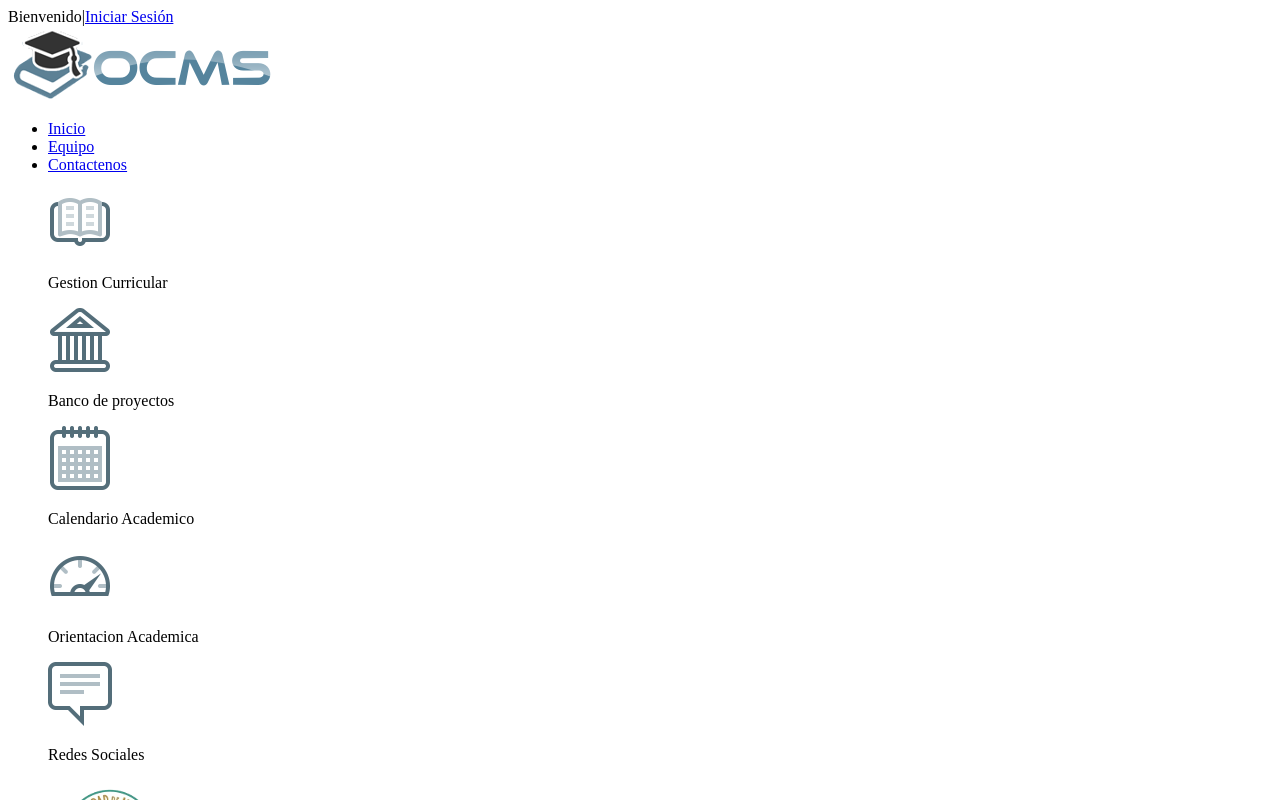
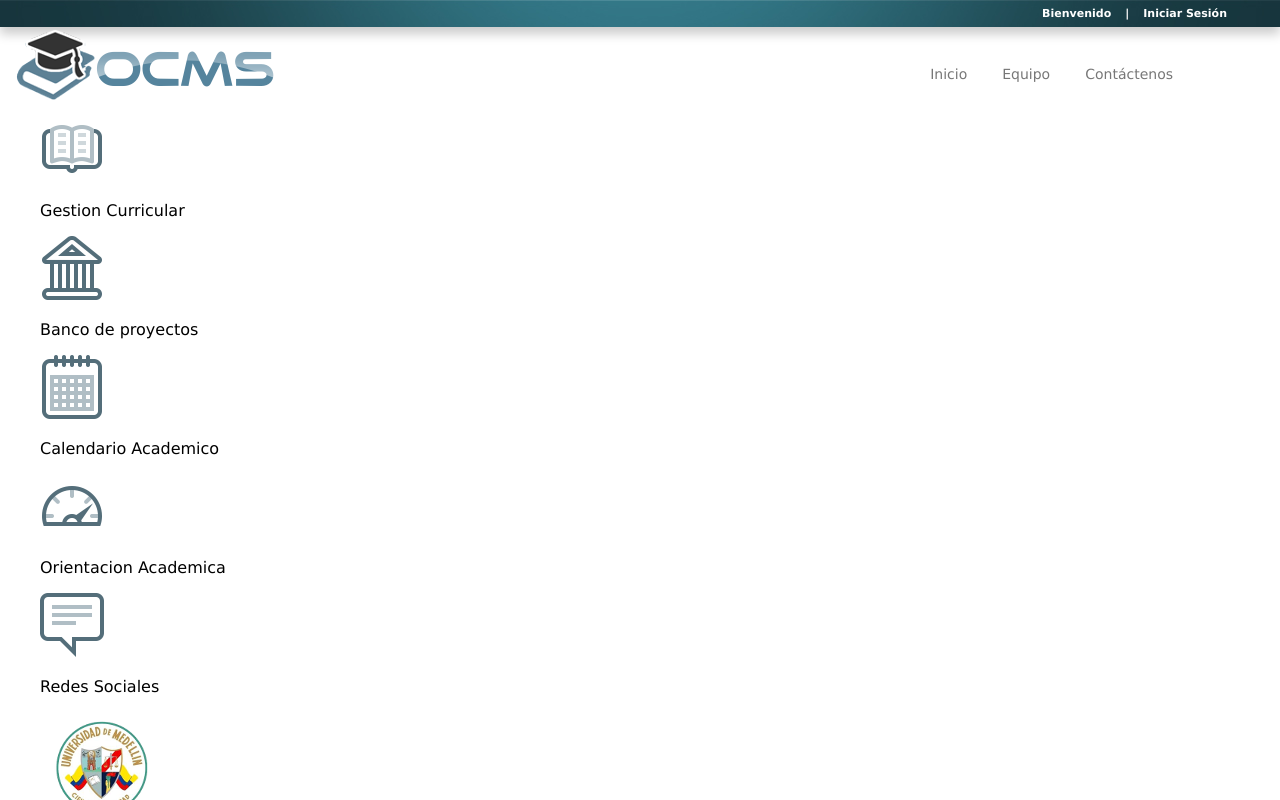
Before and after one commit to anamariasosam/ocms_web, a React (Create React App) app: page / in a window 1280 px wide. Shown: the top 800 px of the page. Built offline with nearby package versions, Linux system fonts and the light colour scheme.

Commit message:
add header style

```diff
--- a/src/components/App.js
+++ b/src/components/App.js
@@ -2,6 +2,7 @@ import React, { Fragment, Component } from 'react'
 import Header from './Header'
 import Footer from './Footer'
 import ModulesList from './ModulesList'
+import '../styles/App.css'
 
 class App extends Component {
   render() {
--- a/src/components/Header.js
+++ b/src/components/Header.js
@@ -1,13 +1,13 @@
-import React from 'react'
+import React, { Fragment } from 'react'
 import Login from './Login'
 import Nav from './Nav'
 
 const Header = () => {
   return (
-    <div>
+    <Fragment>
       <Login />
       <Nav />
-    </div>
+    </Fragment>
   )
 }
 
--- a/src/components/Nav.js
+++ b/src/components/Nav.js
@@ -1,12 +1,15 @@
 import React from 'react'
 
 const Nav = () => (
-	<nav>
-		<img src={require('../images/logo.png')} alt='logo'/>
-		<ul>
+	<nav className="nav--container">
+		<img
+			src={require('../images/logo.png')}
+			alt='logo'
+		/>
+		<ul className="nav--list">
 			<li><a href="/Inicio">Inicio</a></li>
 			<li><a href="/Equipo">Equipo</a></li>
-			<li><a href="/Contactenos">Contactenos</a></li>
+			<li><a href="/Contactenos">Contáctenos</a></li>
 		</ul>
 	</nav>
 )
--- a/src/styles/App.css
+++ b/src/styles/App.css
@@ -1,32 +1,56 @@
 body {
+  padding: 0;
   margin: 0;
-	padding: 0;
   font-family: Verdana, Arial;
 }
 
 /* LoginHeader */
 
 .login--container {
+  width: 100%;
+  height: 27px;
   text-align: right;
-	height: 30px;
   background-color: #16343b;
   background-image: url(../images/header_light.jpg);
+  background-repeat: no-repeat;
   background-position: top center;
-	background-repeat: no-repeat;
-	width: 100%;
+  box-shadow: 0 7px 11px 0 #ccc;
 }
 
-.login--welcome,
-.login--link,
-.login--pipe {
+.login--welcome, .login--link, .login--pipe {
+  display: inline-block;
+  margin: 7px;
   color: #fff;
-	display: inline-block;
-	margin: 8px;
   font-size: 11px;
   font-weight: bold;
 }
 
 .login--link {
+  margin-right: 53px;
   text-decoration: none;
-	margin-right: 50px;
 }
+
+/* Nav */
+
+.nav--container {
+  justify-content: space-between;
+  display: flex;
+  margin-left: 11px;
+}
+
+.nav--list {
+  margin-top: 39px;
+  margin-right: 107px;
+  font-size: 14px;
+  list-style-type: none;
+}
+
+.nav--list li {
+  display: inline-block;
+  margin-left: 35px;
+}
+
+.nav--list li a {
+  color: #777;
+  text-decoration: none;
+}
```
Lines whose indentation alone changed are shown as unchanged.
